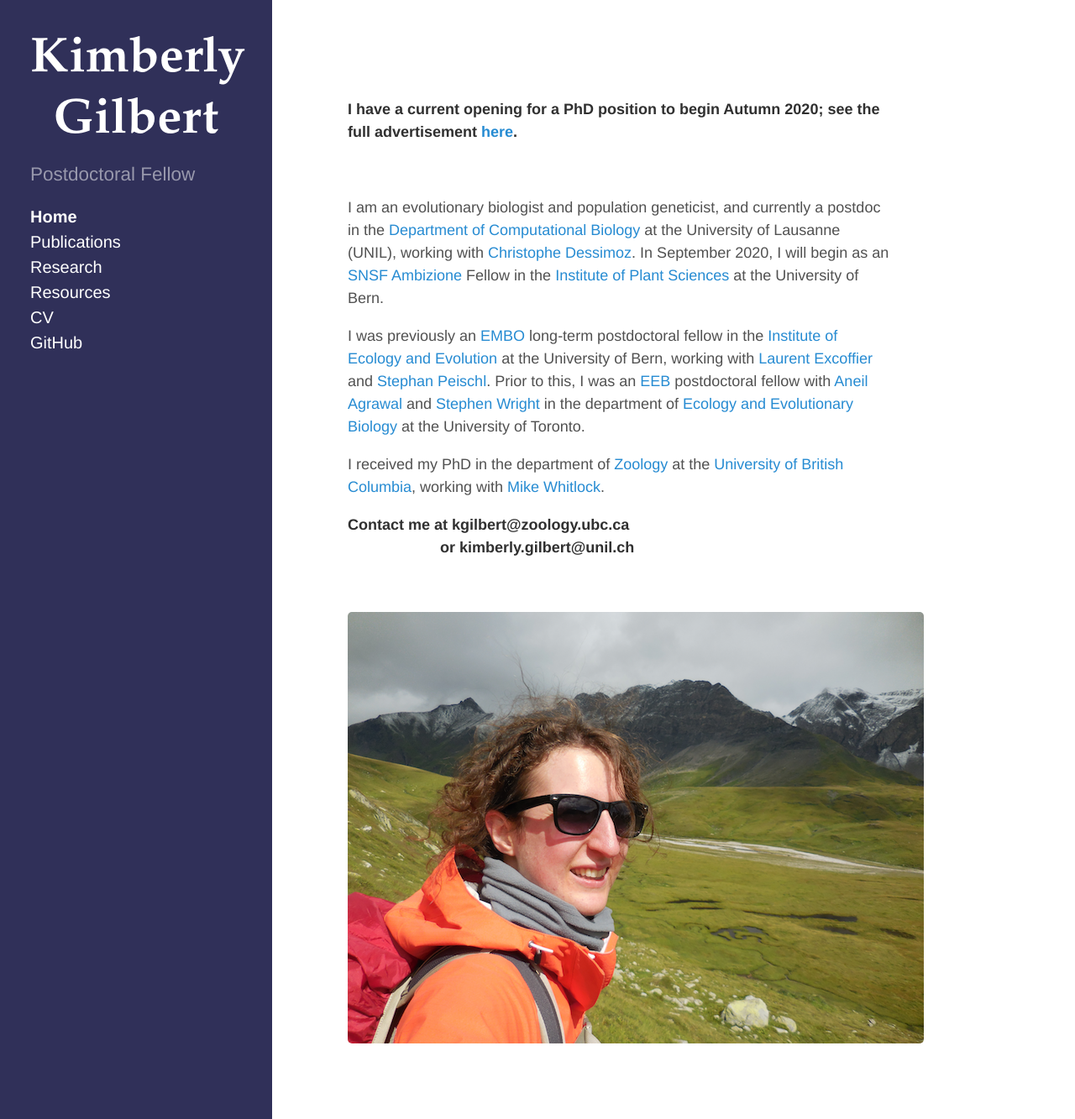
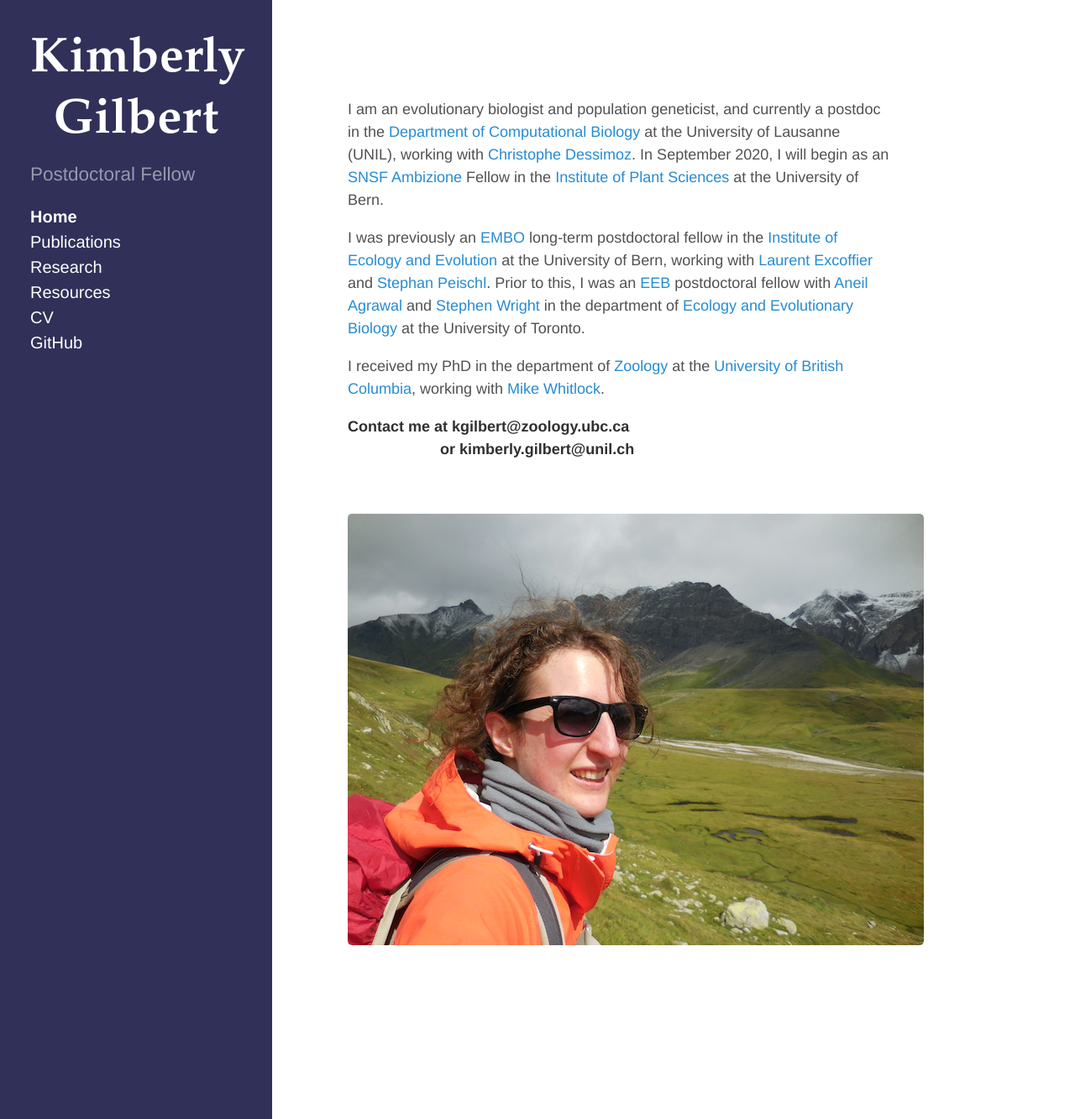
Before and after one commit to kjgilbert/kjgilbert.github.io, a Jekyll site: the page built from index.md, in a window 1280 px wide and 1333 px high. Shown: the whole window at 84% size. Built offline with Jekyll 4.4.1, drawn with Linux system fonts in a browser that asks for light colours; Markdown is read by kramdown in place of the engine named in the settings.

Commit message:
remove PhD ad

```diff
--- a/index.md
+++ b/index.md
@@ -6,9 +6,6 @@ title: Home
 
 &nbsp;
 
-**I have a current opening for a PhD position to begin Autumn 2020; see the full advertisement [here](https://github.com/kjgilbert/kjgilbert.github.io/raw/master/pdfs/PhD_Ad.pdf).**
-
-&nbsp;
 
 I am an evolutionary biologist and population geneticist, and currently a postdoc in the [Department of Computational Biology](https://www.unil.ch/dbc/en/home.html)
 at the University of Lausanne (UNIL), working with [Christophe Dessimoz](https://lab.dessimoz.org/).
```
